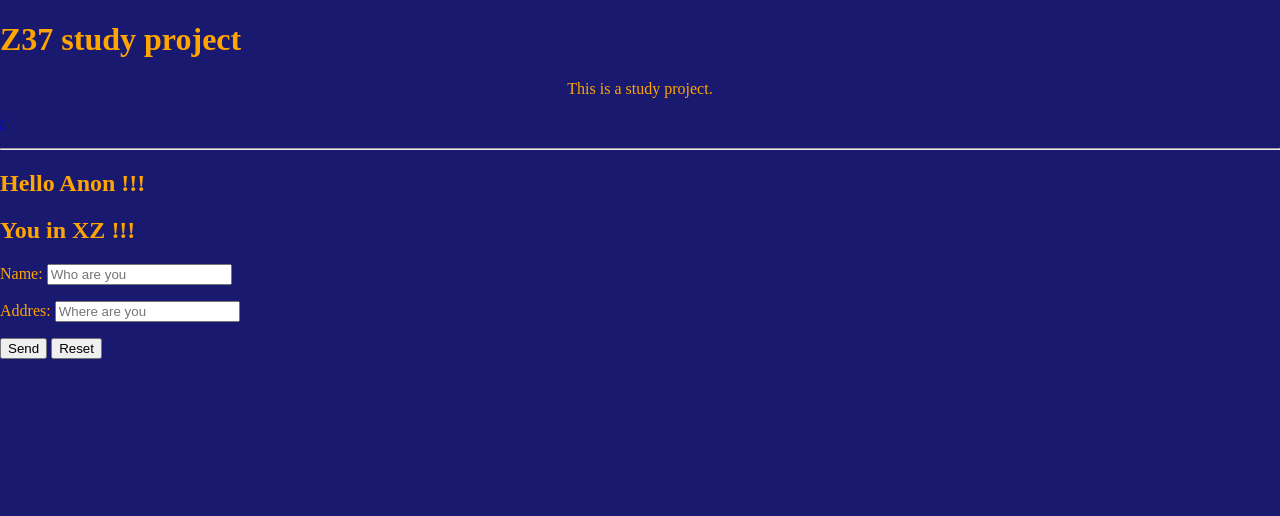
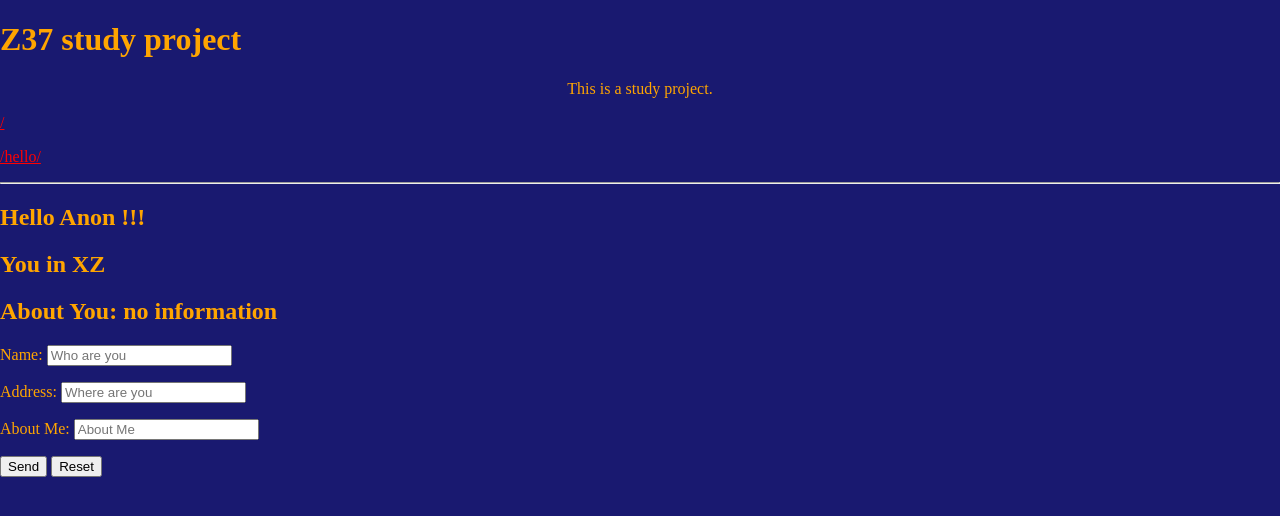
Before and after one commit to AriyaOk/study_python, a Django app: page /h/ in a window 1280 px wide. Shown: the top 516 px of the page. Run offline with Django 3.2, Linux system fonts and the light colour scheme.

Commit message:
Lesson16 (#22)
* hello

* hello

* hello

```diff
--- a/src/application/hello/templates/hello/index.html
+++ b/src/application/hello/templates/hello/index.html
@@ -1,21 +1,25 @@
 {% extends "_base.html" %}
-{% load static %}
 
 {% block main %}
 <h2>Hello {{name_header}} !!!</h2>
-<h2>You in {{address_header}} !!!</h2>
+<h2>You in {{address_header}}</h2>
+<h2>About You: {{about_header}}</h2>
 
-<form method="post" action="greet">
+<form method="post" action="/h/hello/">
     <p>
         <label for="name_id" > Name:</label>
         <input id="name_id" type="text" name="name" placeholder="Who are you" value="{{name_value}}">
     </p>
     <p>
-        <label for="address_id" > Addres:</label>
+        <label for="address_id" > Address:</label>
         <input id="address_id" type="text" name="address" placeholder="Where are you" value="{{address_value}}">
     </p>
+    <p>
+        <label for="about_id" > About Me:</label>
+        <input id="about_id" type="text" name="about" placeholder="About Me" value="{{about_value}}">
+    </p>
     <button id="submit_id" type="submit">Send</button>
-    <button id="reset_id_" type="submit" formaction="h_del">Reset</button>
+    <button id="reset_id_" type="submit" formaction="/h/h_del/">Reset</button>
     {% csrf_token %}
 </form>
 {% endblock %}
--- a/src/application/hello/urls.py
+++ b/src/application/hello/urls.py
@@ -1,11 +1,9 @@
 from django.urls import path
 
-from application.hello.views import view_hello_greet
-from application.hello.views import view_hello_index
-from application.hello.views import view_hello_reset
+from application.hello import views
 
 urlpatterns = [
-    path("", view_hello_index),
-    path("greet", view_hello_greet),
-    path("h_del", view_hello_reset),
+    path("", views.view_hello_index),
+    path("hello/", views.view_hello_greet),
+    path("h_del/", views.view_hello_reset),
 ]
--- a/src/application/hello/views.py
+++ b/src/application/hello/views.py
@@ -8,12 +8,15 @@ def view_hello_index(request: HttpRequest) -> HttpResponse:
 
     name = request.session.get("name")
     address = request.session.get("address")
+    about = request.session.get("about")
 
     context = {
         "address_header": address or "XZ",
         "address_value": address or "",
         "name_header": name or "Anon",
         "name_value": name or "",
+        "about_header": about or "no information",
+        "about_value": about or "",
     }
     response = render(request, "hello/index.html", context=context)
     return response
@@ -22,9 +25,11 @@ def view_hello_index(request: HttpRequest) -> HttpResponse:
 def view_hello_greet(request: HttpRequest) -> HttpResponse:
     name = request.POST.get("name")
     address = request.POST.get("address")
+    about = request.POST.get("about")
 
     request.session["name"] = name
     request.session["address"] = address
+    request.session["about"] = about
 
     return redirect("/h/")
 
--- a/src/project/settings.py
+++ b/src/project/settings.py
@@ -30,6 +30,7 @@ INSTALLED_APPS = [
     "django.contrib.sessions",
     "django.contrib.messages",
     "django.contrib.staticfiles",
+    # ----my app ------
     "application.landing.apps.LandingConfig",
     "application.hello.apps.HelloConfig",
 ]
--- a/src/project/templates/_base.html
+++ b/src/project/templates/_base.html
@@ -7,11 +7,12 @@
           <link rel="stylesheet" href="{% static 'styles/styles.css' %}">
             <link rel="icon" type="image/gif" href="{% static 'images/ariyaOk.gif' %}">
         </head>
-        <body>
+        <body link="red" vlink="#cecece" alink="#ff0000" bgcolor="black">
         <h1>Z37 study project</h1>
         <p align='center'>This is a study project.</p>
         <nav>
             <p><a href="/"><span>/</span></a></p>
+            <p><a href="/h/"><span>/hello/</span></a></p>
         </nav>
         <hr>
         {% block main %}{% endblock %}
```
